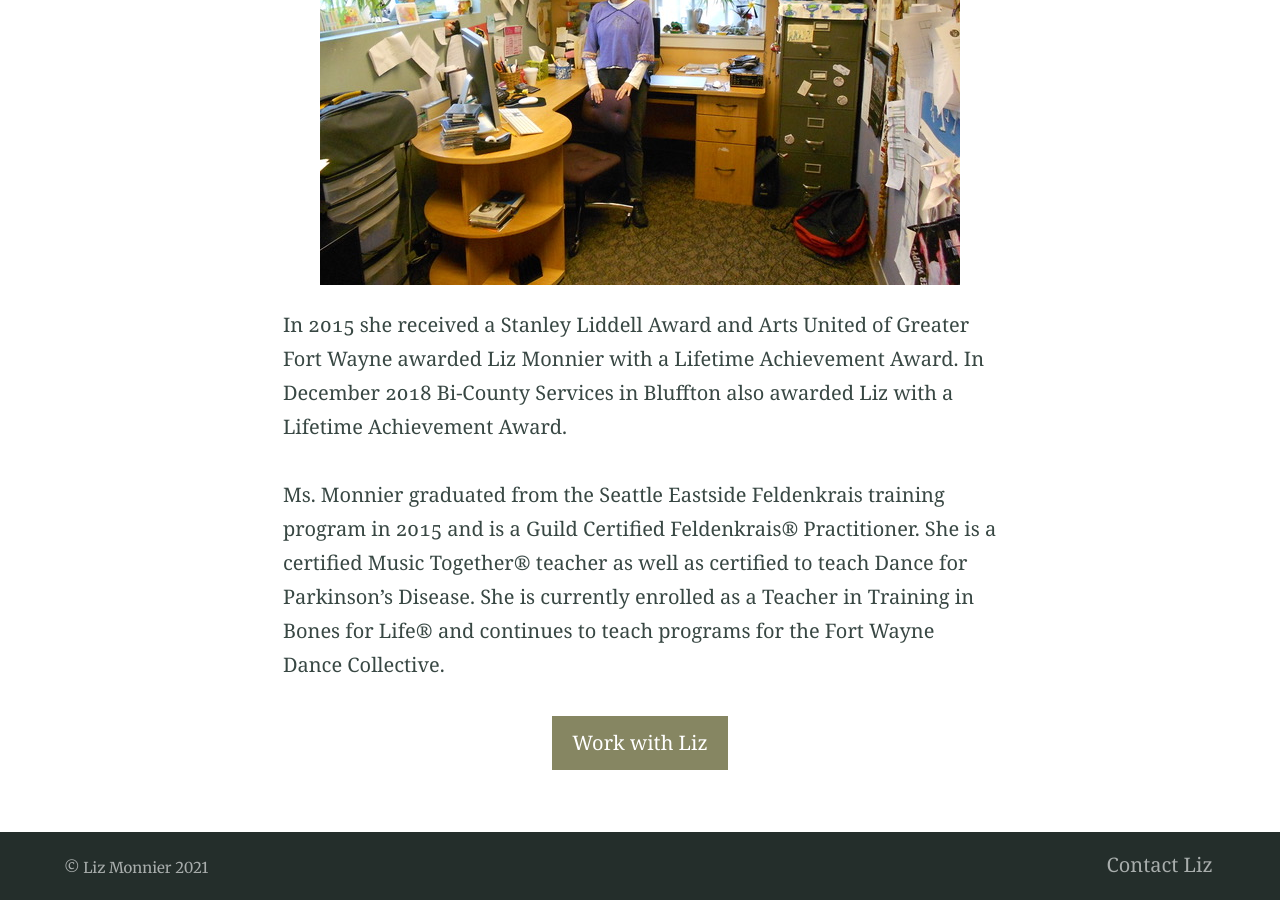
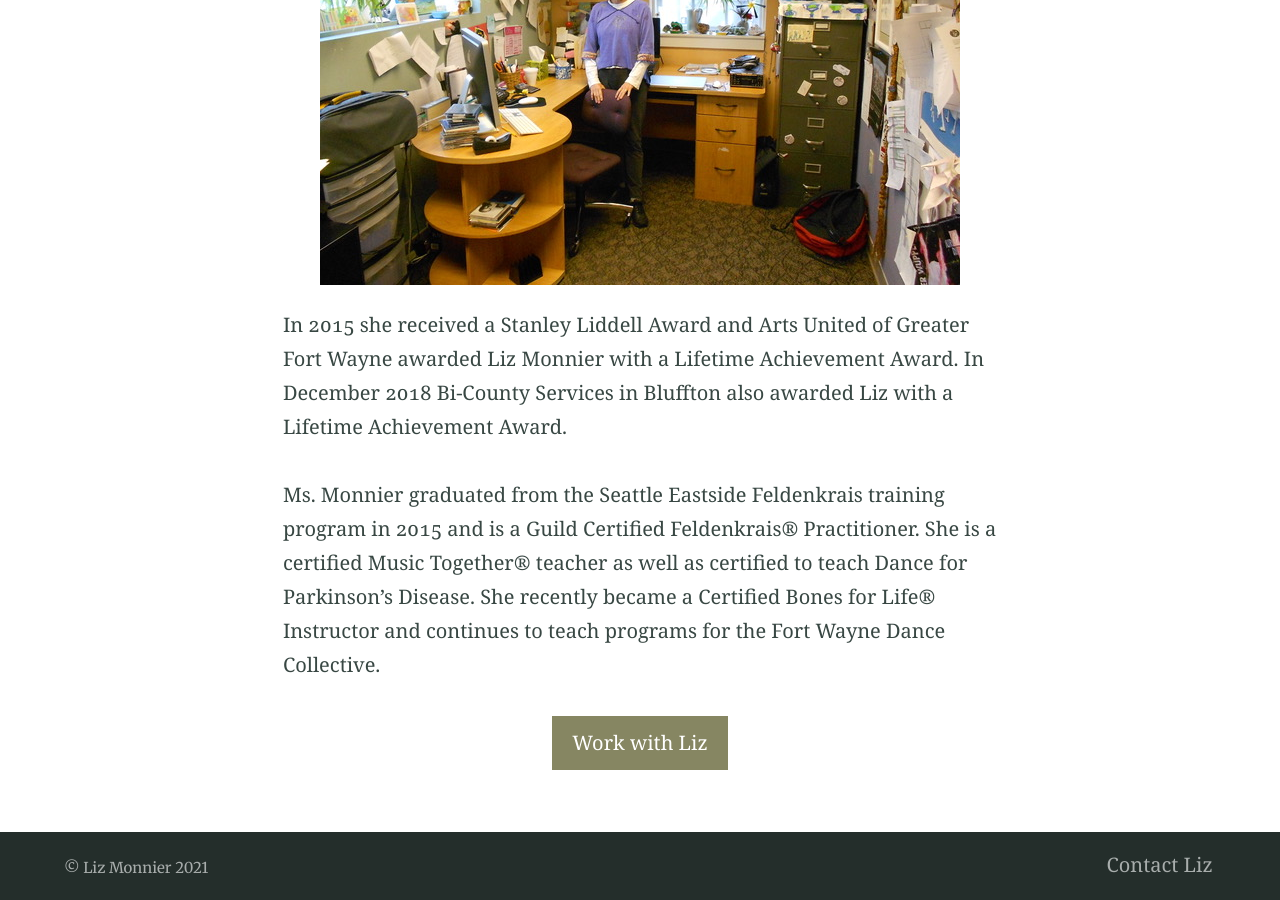
Before and after one commit to monnierliz/monnierliz.github.io, a Jekyll site: the page built from bio.md, in a window 1280 px wide and 900 px high, scrolled down 1990 px. Built offline with Jekyll 4.4.1, drawn with Linux system fonts in a browser that asks for light colours.

Commit message:
Update bio.md
Updated Bones for Life certification

```diff
--- a/bio.md
+++ b/bio.md
@@ -17,6 +17,6 @@ Since FWDC’s founding, she has taught on-site and outreach classes as well as
 
 In 2015 she received a Stanley Liddell Award and Arts United of Greater Fort Wayne awarded Liz Monnier with a Lifetime Achievement Award. In December 2018 Bi-County Services in Bluffton also awarded Liz with a Lifetime Achievement Award.
 
- Ms. Monnier graduated from the Seattle Eastside Feldenkrais training program in 2015 and is a Guild Certified Feldenkrais® Practitioner. She is a certified Music Together® teacher as well as certified to teach Dance for Parkinson’s Disease. She is currently enrolled as a Teacher in Training in Bones for Life® and continues to teach programs for the Fort Wayne Dance Collective.
+ Ms. Monnier graduated from the Seattle Eastside Feldenkrais training program in 2015 and is a Guild Certified Feldenkrais® Practitioner. She is a certified Music Together® teacher as well as certified to teach Dance for Parkinson’s Disease. She recently became a Certified Bones for Life® Instructor and continues to teach programs for the Fort Wayne Dance Collective.
 
 <p style="text-align: center;">{% include button.html text="Work with Liz" link="/services" %}</p>
```
